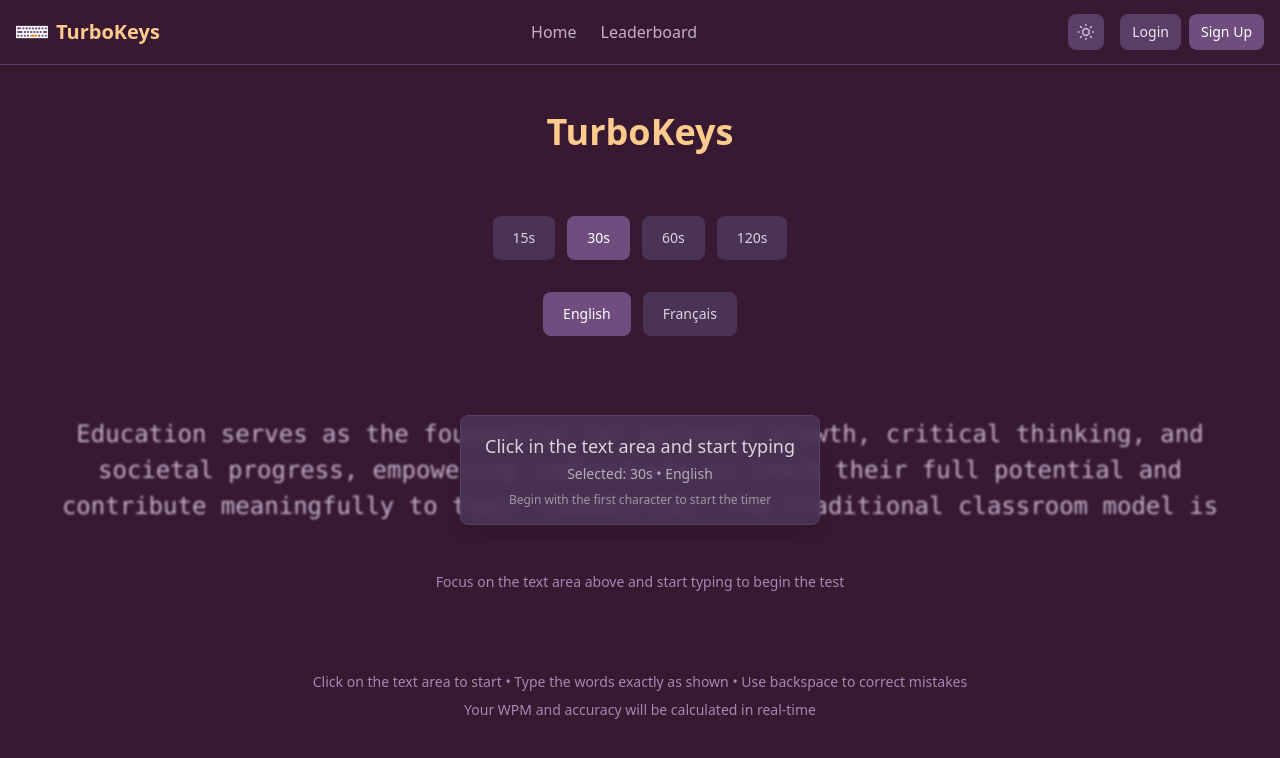
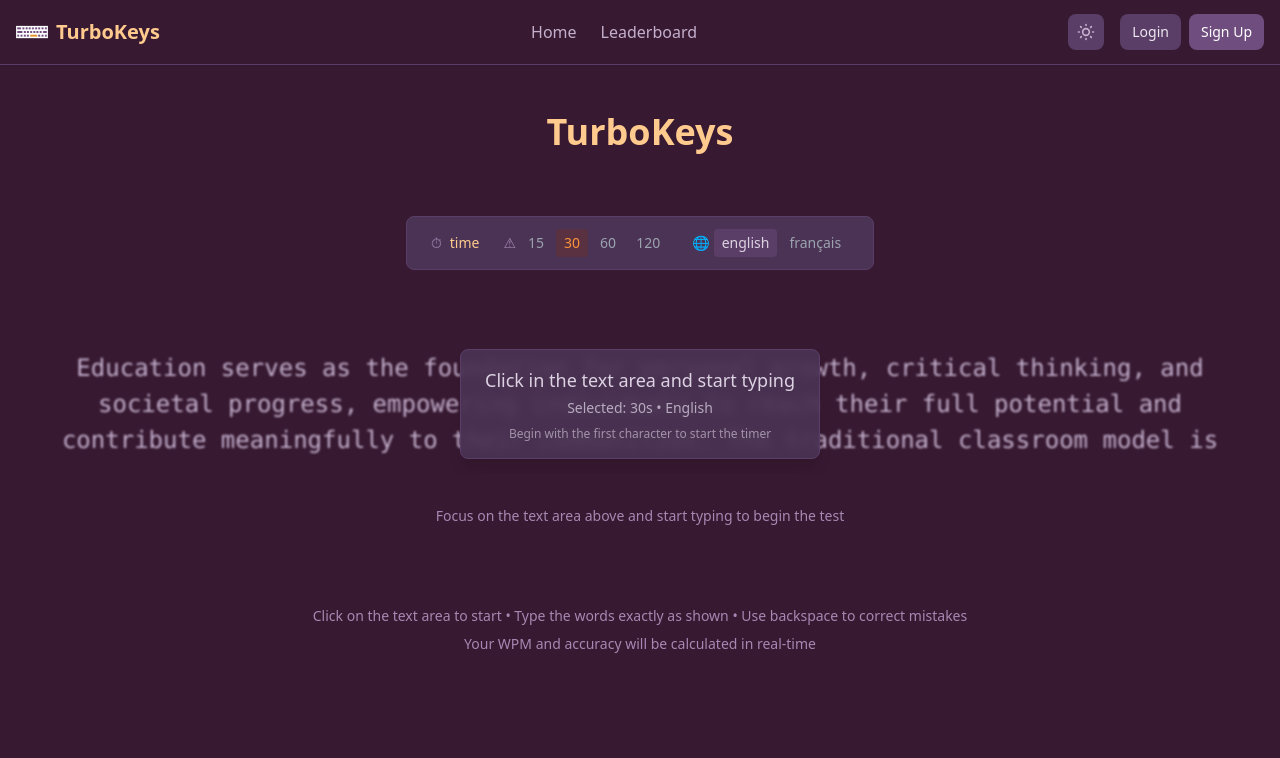
Before and after one commit to AdRohal/TurboKeys, a React (Create React App) app in the folder frontend/: page / in a window 1280 px wide. Shown: the top 758 px of the page. Built offline with nearby package versions, Linux system fonts and the light colour scheme.

Commit message:
Updating Home's Bar

```diff
--- a/frontend/src/pages/Home.tsx
+++ b/frontend/src/pages/Home.tsx
@@ -628,43 +628,66 @@ const Home: React.FC = () => {
         {/* Mode Selection - Clean and centered */}
         {!isTestActive && !isTestComplete && (
           <div className="flex justify-center mb-16">
-            <div className="flex flex-col items-center gap-8">
-              <div className="flex flex-wrap gap-3 justify-center">
-                {Object.values(TestMode).map((mode) => (
+            <div className="flex items-center space-x-6 px-6 py-3 bg-gray-100 dark:bg-primary-800 rounded-lg border border-gray-200 dark:border-primary-700">
+              <div className="flex items-center space-x-2">
+                <span className="text-sm text-gray-600 dark:text-primary-400">⏱</span>
+                <span className="text-sm font-medium text-primary-600 dark:text-[#ffca8d]">time</span>
+              </div>
+              <div className="flex items-center space-x-1">
+                <span className="text-sm text-gray-600 dark:text-primary-400">⚠</span>
+                <div className="flex space-x-1">
+                  { [
+                    { mode: TestMode.FIFTEEN_SECONDS, label: '15' },
+                    { mode: TestMode.THIRTY_SECONDS, label: '30' },
+                    { mode: TestMode.SIXTY_SECONDS, label: '60' },
+                    { mode: TestMode.ONE_TWENTY_SECONDS, label: '120' }
+                  ].map(({ mode, label }) => (
                     <button
                       key={mode}
                       onClick={() => {
+                        if (!isTestActive && !isTestComplete) {
                           setSelectedMode(mode);
                           resetTest();
+                        }
                       }}
-                    className={`px-5 py-3 rounded-lg text-sm font-medium transition-colors ${
+                      disabled={isTestActive || isTestComplete}
+                      className={`text-sm font-medium px-2 py-1 rounded transition-colors ${
                         selectedMode === mode
-                        ? 'bg-primary-600 text-white'
-                        : 'bg-gray-200 dark:bg-primary-800 text-gray-700 dark:text-primary-200 hover:bg-gray-300 dark:hover:bg-primary-700 hover:text-gray-900 dark:hover:text-primary-100'
-                    }`}
+                          ? 'text-orange-600 dark:text-orange-400 bg-orange-100 dark:bg-orange-900/30'
+                          : 'text-gray-600 dark:text-gray-400 hover:text-orange-600 dark:hover:text-orange-400 hover:bg-orange-50 dark:hover:bg-orange-900/20'
+                      } ${(isTestActive || isTestComplete) ? 'opacity-50 cursor-not-allowed' : 'cursor-pointer'}`}
                     >
-                    {mode}
+                      {label}
                     </button>
-                ))}
+                  )) }
                 </div>
-
-              <div className="flex flex-wrap gap-3 justify-center">
-                {Object.values(Language).map((language) => (
+              </div>
+              <div className="flex items-center space-x-1">
+                <span className="text-sm text-gray-600 dark:text-primary-400">🌐</span>
+                <div className="flex space-x-1">
+                  { [
+                    { lang: Language.ENGLISH, label: 'english' },
+                    { lang: Language.FRENCH, label: 'français' }
+                  ].map(({ lang, label }) => (
                     <button
-                    key={language}
+                      key={lang}
                       onClick={() => {
-                      setSelectedLanguage(language);
+                        if (!isTestActive && !isTestComplete) {
+                          setSelectedLanguage(lang);
                           resetTest();
+                        }
                       }}
-                    className={`px-5 py-3 rounded-lg text-sm font-medium transition-colors ${
-                      selectedLanguage === language
-                        ? 'bg-primary-600 text-white'
-                        : 'bg-gray-200 dark:bg-primary-800 text-gray-700 dark:text-primary-200 hover:bg-gray-300 dark:hover:bg-primary-700 hover:text-gray-900 dark:hover:text-primary-100'
-                    }`}
+                      disabled={isTestActive || isTestComplete}
+                      className={`text-sm font-medium px-2 py-1 rounded transition-colors ${
+                        selectedLanguage === lang
+                          ? 'text-gray-700 dark:text-primary-200 bg-gray-200 dark:bg-primary-700'
+                          : 'text-gray-600 dark:text-gray-400 hover:text-gray-700 dark:hover:text-primary-200 hover:bg-gray-200 dark:hover:bg-primary-700'
+                      } ${(isTestActive || isTestComplete) ? 'opacity-50 cursor-not-allowed' : 'cursor-pointer'}`}
                     >
-                    {language === 'french' ? 'Français' : 'English'}
+                      {label}
                     </button>
-                ))}
+                  )) }
+                </div>
               </div>
             </div>
           </div>
```
Lines whose indentation alone changed are shown as unchanged.
